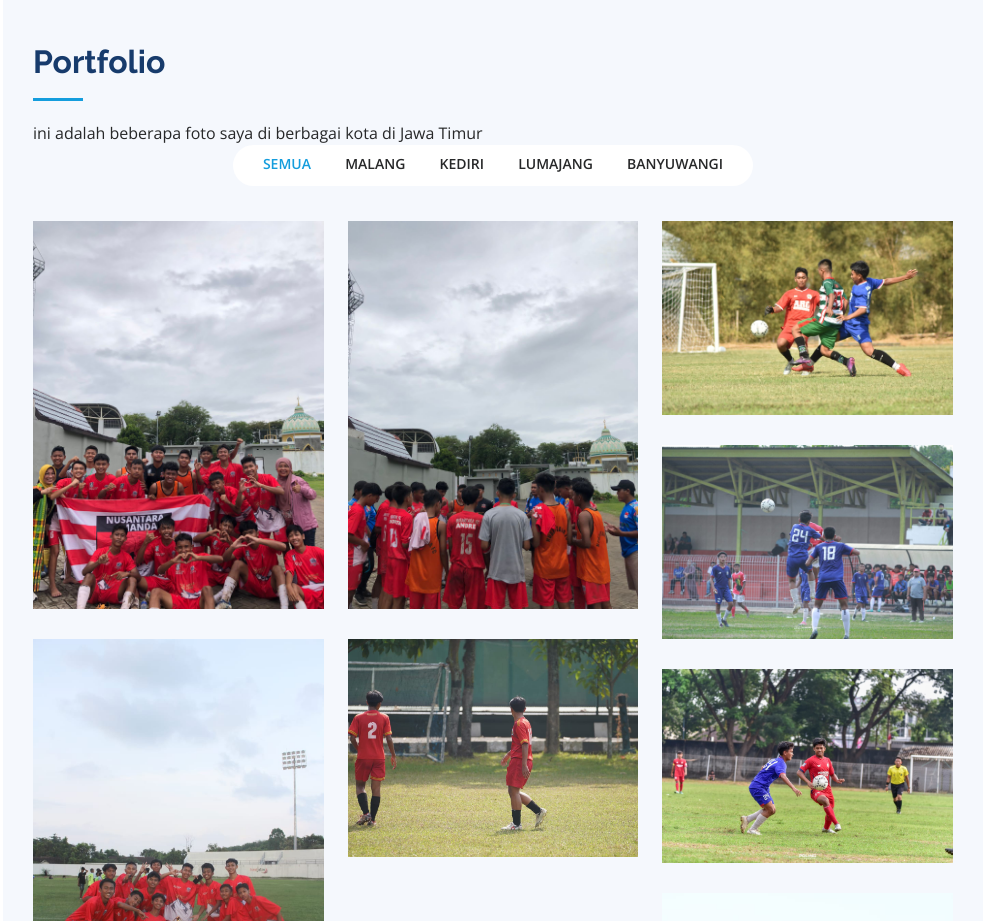
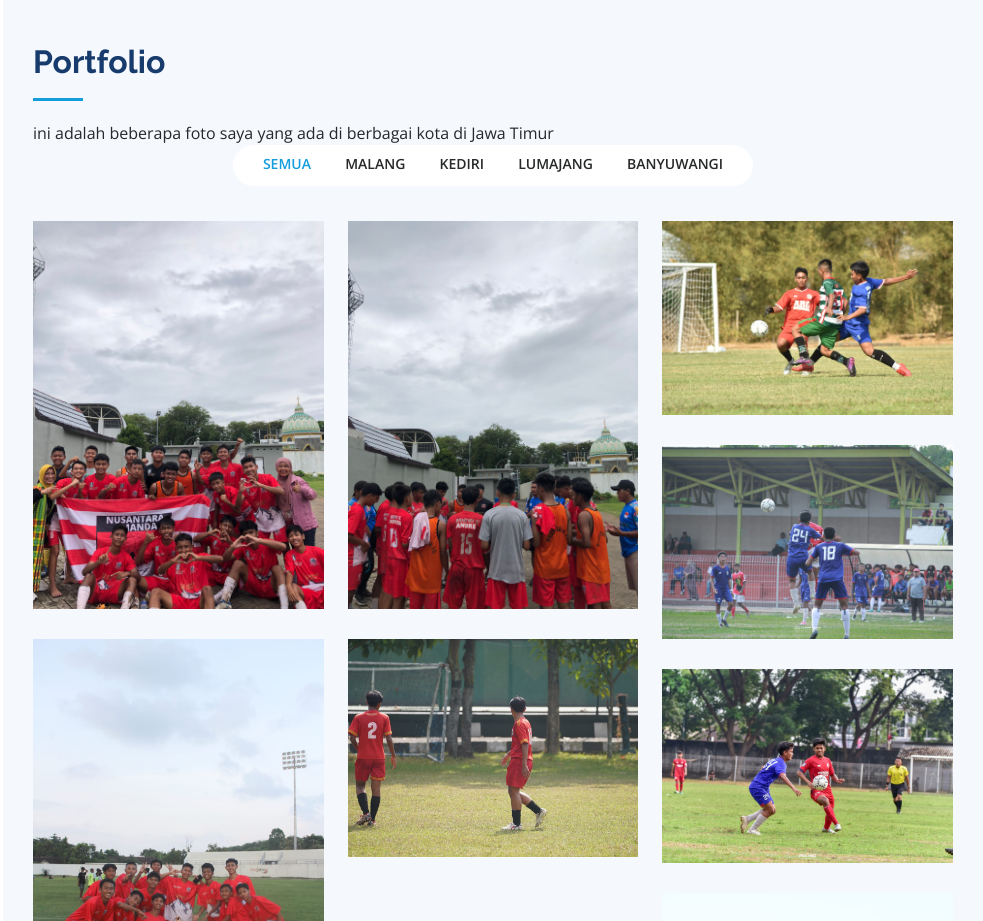
Before and after one commit to ndraa1101234/28-permadi-dwi-nuril-fito, a plain HTML site: page fitoo/index.html in a window 1280 px wide. Shown: the part 1360-2281 px from the top of the page, without its empty margins (297-1280 px from the left). Drawn offline with nearby package versions, Linux system fonts and the light colour scheme.

Commit message:
memperbaiki portfolio

```diff
--- a/fitoo/index.html
+++ b/fitoo/index.html
@@ -118,7 +118,7 @@
 
         <div class="section-title">
           <h2>Portfolio</h2>
-          <p>ini adalah beberapa foto saya di berbagai kota di Jawa Timur</p>
+          <p>ini adalah beberapa foto saya yang ada di berbagai kota di  Jawa Timur</p>
 
         <div class="row" data-aos="fade-up">
           <div class="col-lg-12 d-flex justify-content-center">
```
